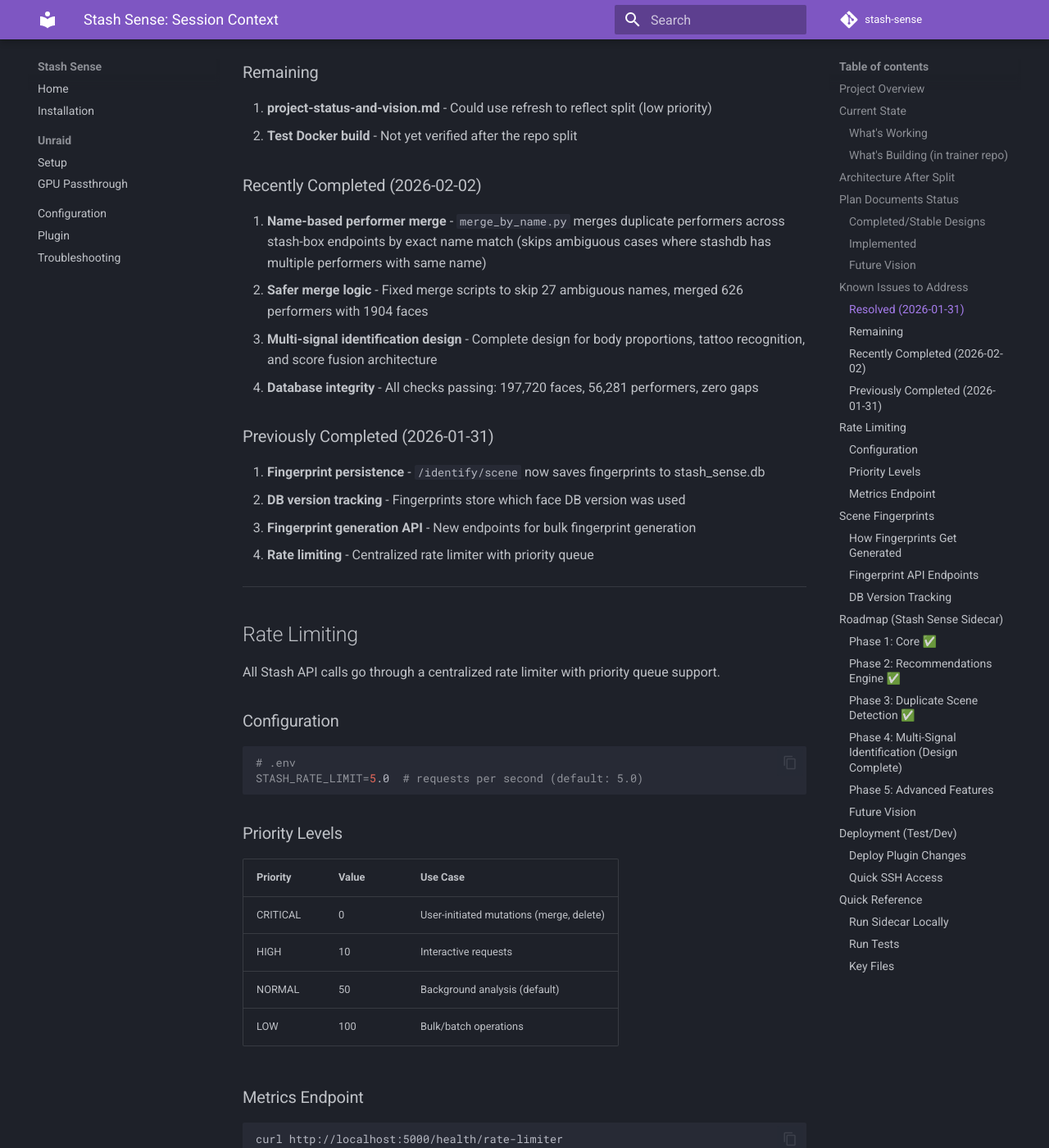
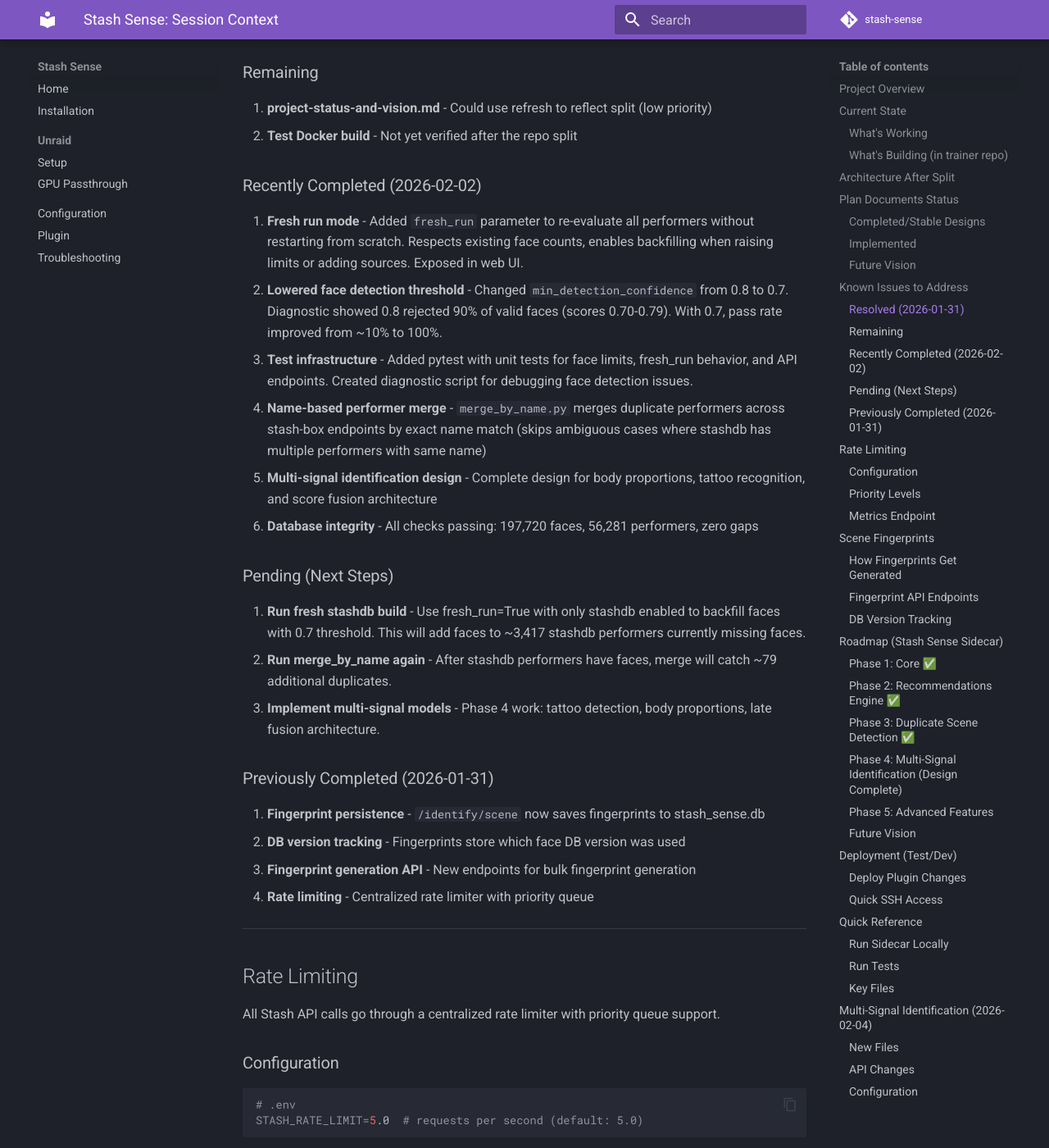
Before and after one commit to carrotwaxr/stash-sense, an MkDocs documentation site: the page built from docs/plans/SESSION-CONTEXT.md, in a window 1280 px wide and 1400 px high, scrolled down 3431 px. Shown: the whole window at 82% size. Built offline with MkDocs 1.6.1 and Material for MkDocs 9.7.7, drawn with Linux system fonts in a browser that asks for light colours; comment, search, counter and statistics services are not loaded; some of the changed text lies outside the part shown.

Commit message:
docs: update session context with multi-signal feature
Co-Authored-By: Claude Opus 4.5 <noreply@anthropic.com>

```diff
--- a/docs/plans/SESSION-CONTEXT.md
+++ b/docs/plans/SESSION-CONTEXT.md
@@ -126,10 +126,18 @@ Maintainer's System (private)
 
 ### Recently Completed (2026-02-02)
 
-1. **Name-based performer merge** - `merge_by_name.py` merges duplicate performers across stash-box endpoints by exact name match (skips ambiguous cases where stashdb has multiple performers with same name)
-2. **Safer merge logic** - Fixed merge scripts to skip 27 ambiguous names, merged 626 performers with 1904 faces
-3. **Multi-signal identification design** - Complete design for body proportions, tattoo recognition, and score fusion architecture
-4. **Database integrity** - All checks passing: 197,720 faces, 56,281 performers, zero gaps
+1. **Fresh run mode** - Added `fresh_run` parameter to re-evaluate all performers without restarting from scratch. Respects existing face counts, enables backfilling when raising limits or adding sources. Exposed in web UI.
+2. **Lowered face detection threshold** - Changed `min_detection_confidence` from 0.8 to 0.7. Diagnostic showed 0.8 rejected 90% of valid faces (scores 0.70-0.79). With 0.7, pass rate improved from ~10% to 100%.
+3. **Test infrastructure** - Added pytest with unit tests for face limits, fresh_run behavior, and API endpoints. Created diagnostic script for debugging face detection issues.
+4. **Name-based performer merge** - `merge_by_name.py` merges duplicate performers across stash-box endpoints by exact name match (skips ambiguous cases where stashdb has multiple performers with same name)
+5. **Multi-signal identification design** - Complete design for body proportions, tattoo recognition, and score fusion architecture
+6. **Database integrity** - All checks passing: 197,720 faces, 56,281 performers, zero gaps
+
+### Pending (Next Steps)
+
+1. **Run fresh stashdb build** - Use fresh_run=True with only stashdb enabled to backfill faces with 0.7 threshold. This will add faces to ~3,417 stashdb performers currently missing faces.
+2. **Run merge_by_name again** - After stashdb performers have faces, merge will catch ~79 additional duplicates.
+3. **Implement multi-signal models** - Phase 4 work: tattoo detection, body proportions, late fusion architecture.
 
 ### Previously Completed (2026-01-31)
 
@@ -313,4 +321,25 @@ python -m pytest tests/ -v
 
 ---
 
+## Multi-Signal Identification (2026-02-04)
+
+Added body proportion filtering and tattoo presence signals to improve performer identification.
+
+### New Files
+- `api/body_proportions.py` - MediaPipe-based body ratio extraction
+- `api/tattoo_detector.py` - YOLO-based tattoo detection
+- `api/signal_scoring.py` - Scoring functions for body and tattoo signals
+- `api/multi_signal_matcher.py` - Combined multi-signal identification
+
+### API Changes
+- `/identify` endpoint now accepts `use_multi_signal`, `use_body`, `use_tattoo` flags
+- Response includes `signals_used`, `body_detected`, `tattoos_detected` fields
+
+### Configuration
+- `ENABLE_BODY_SIGNAL=true/false` - Enable body proportion filtering
+- `ENABLE_TATTOO_SIGNAL=true/false` - Enable tattoo presence signal
+- `FACE_CANDIDATES=20` - Number of face candidates to consider for re-ranking
+
+---
+
 *This document provides session continuity across Claude conversations.*
```
